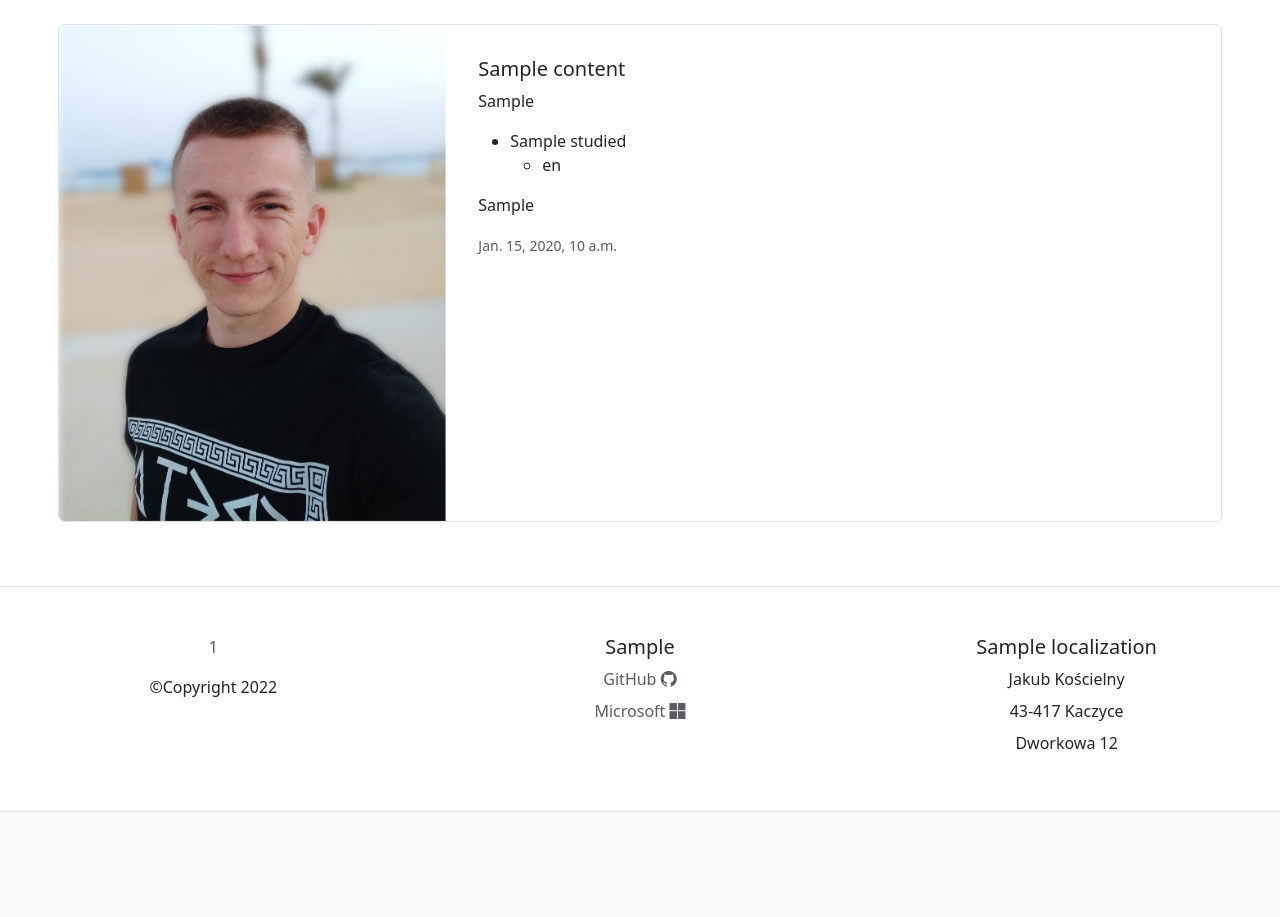
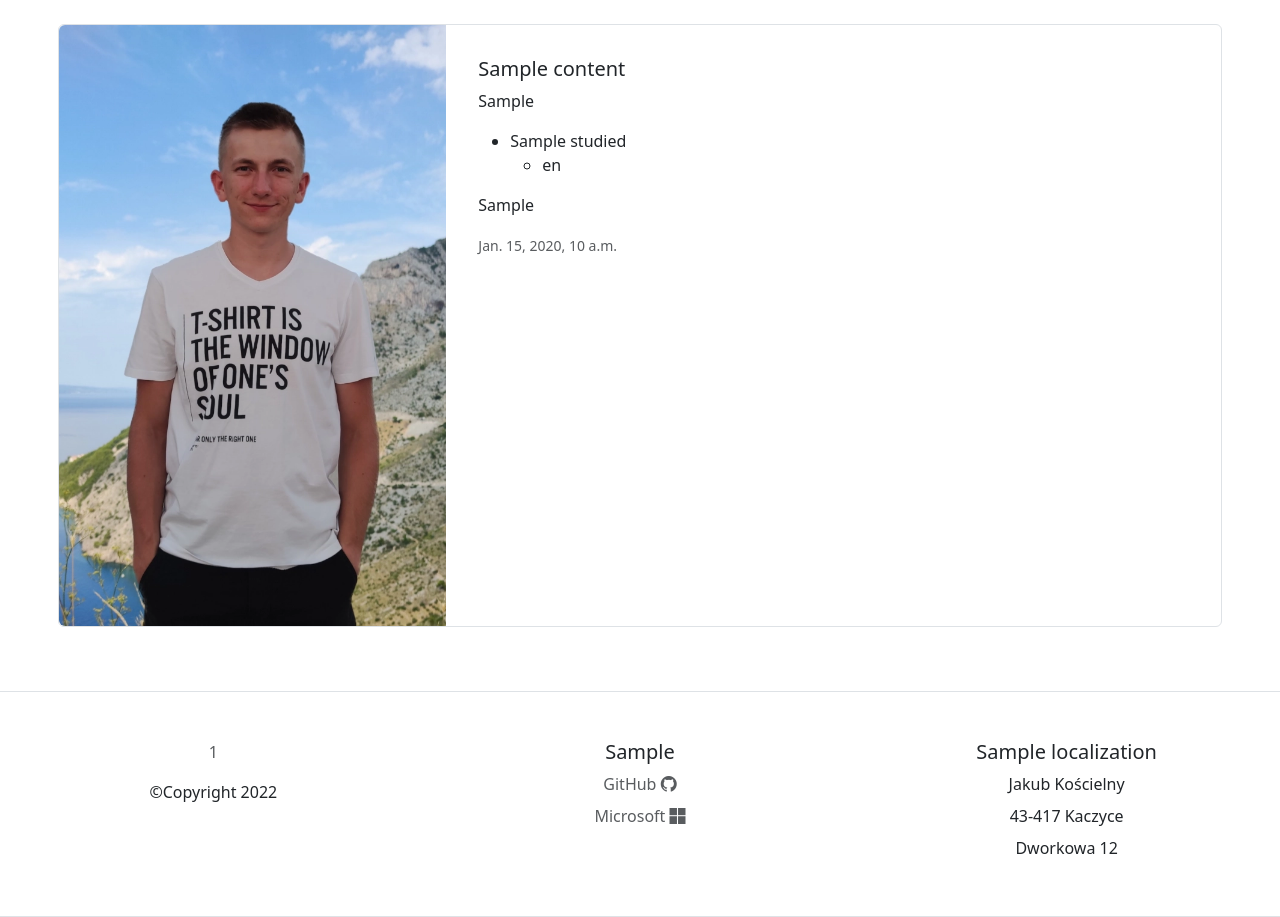
Before and after one commit to Qbason/Django_Portfolio, a Django app: template portfolio_manager/templates/index.html in a window 1280 px wide. Shown: the part 61-978 px from the top of the page. Before the commit the page ends 873 px from the top, so only its background shows below. Run offline with Django 4.2, Linux system fonts and the light colour scheme; the template is opened without the code that fills it: most values are stand-ins (such as "Sample title", 1, 10 or a date in 2020); some libraries are stand-ins or nearby versions.

Commit message:
changed photes

```diff
--- a/portfolio_manager/templates/index.html
+++ b/portfolio_manager/templates/index.html
@@ -6,7 +6,7 @@
                 <div class="card mb-3 border p-0">
                     <div class="row g-0">
                         <div class="col-md-4">
-                            <img src="{% static 'imgs/ja_edited_3.webp' %}" class="img-fluid rounded-start"
+                            <img src="{% static 'imgs/me_whoami.webp' %}" class="img-fluid rounded-start"
                                 alt="zdjęcie Jakub Kościelnego">
                         </div>
                         <div class="col-md-8 p-3 ">
@@ -65,7 +65,7 @@
                     <! - introduction ->
                         <div class="row">
                             <div class="col-4 p-0">
-                                <img src="{% static 'imgs/ja_edited_3.webp' %}" style="max-height: 300px;"
+                                <img src="{% static 'imgs/me_cv.webp' %}" style="max-height: 300px;"
                                     class="img-fluid rounded" alt="Jakub Kościelny">
                             </div>
                             <div class="col-8 p-4">
```
Also changed, not shown: portfolio_manager/assets/imgs/ja_edited_3.webp (deleted), portfolio_manager/assets/imgs/me_cv.webp (added), portfolio_manager/assets/imgs/me_whoami.webp (added).
